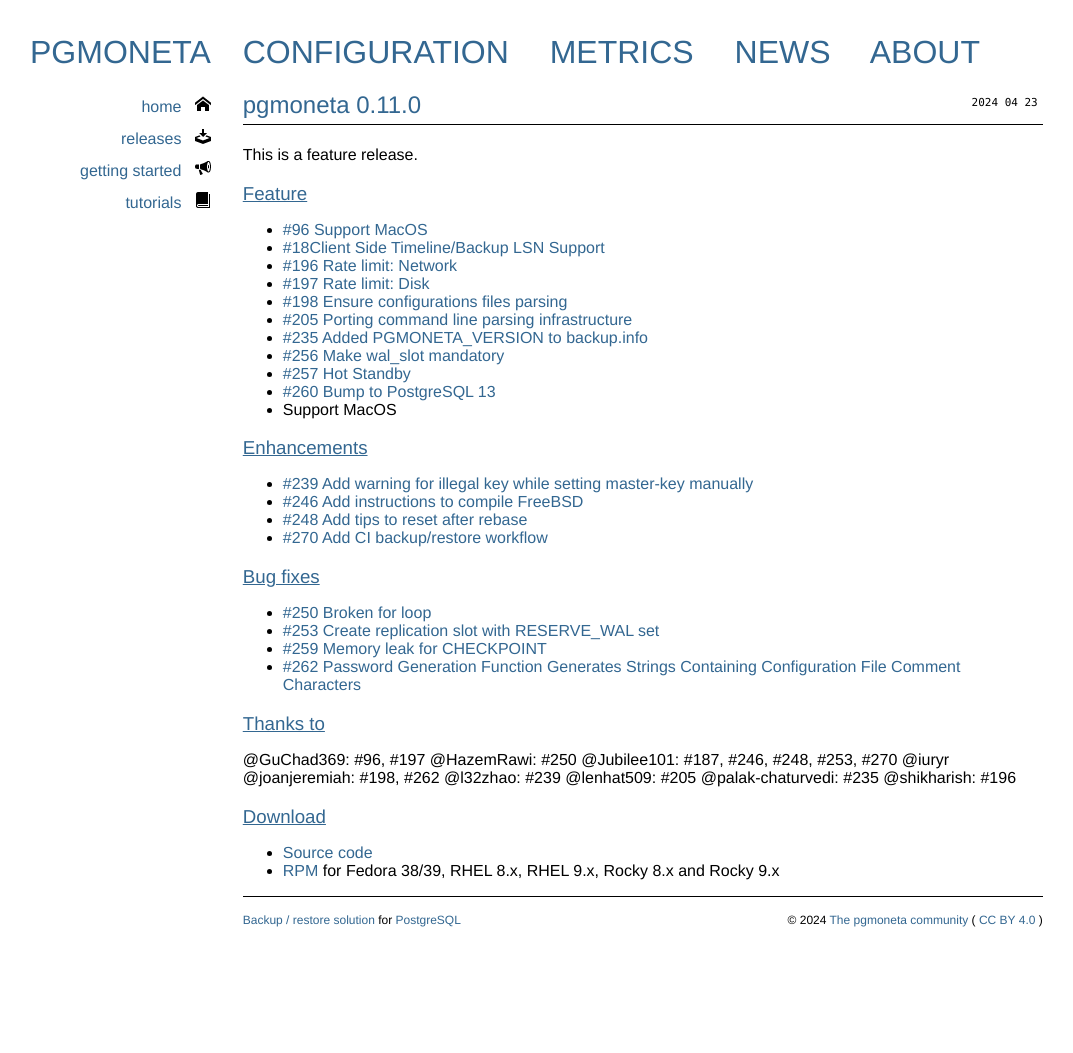
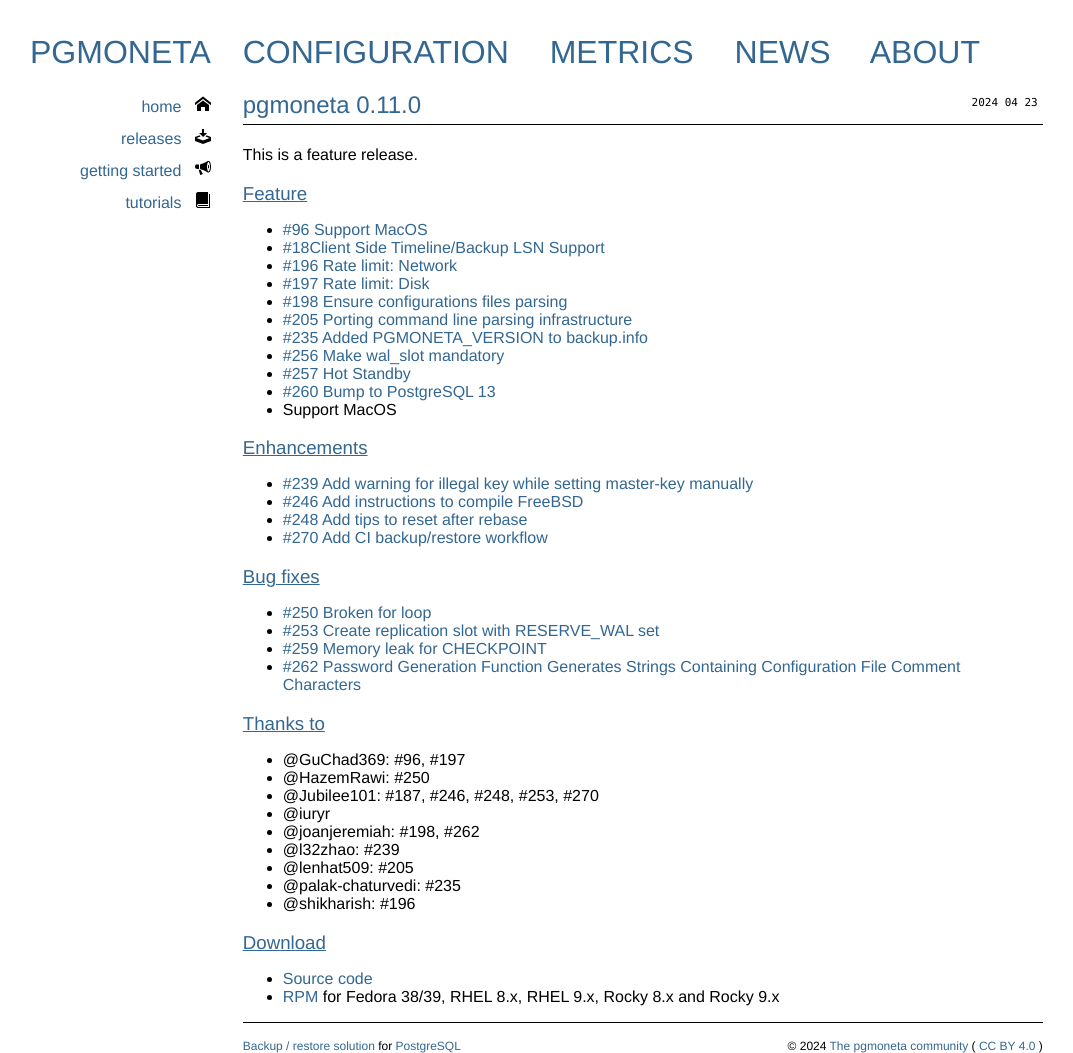
Before and after one commit to pgmoneta/pgmoneta.github.io, a Jekyll site: the page built from _posts/2024-04-23-pgmoneta-0.11.0.md, in a window 1280 px wide. Shown: the whole page, without its empty margins (10-1083 px from the left). Built offline with Jekyll 4.4.1, drawn with Linux system fonts in a browser that asks for light colours; some web fonts are replaced; before the commit the page ends 927 px from its top, so only the background shows below that.

Commit message:
Format list

```diff
--- a/_posts/2024-04-23-pgmoneta-0.11.0.md
+++ b/_posts/2024-04-23-pgmoneta-0.11.0.md
@@ -37,15 +37,15 @@ This is a feature release.
 
 ### Thanks to
 
-@GuChad369: #96, #197
-@HazemRawi: #250
-@Jubilee101: #187, #246, #248, #253, #270
-@iuryr
-@joanjeremiah: #198, #262
-@l32zhao: #239
-@lenhat509: #205
-@palak-chaturvedi: #235
-@shikharish: #196
+* @GuChad369: #96, #197
+* @HazemRawi: #250
+* @Jubilee101: #187, #246, #248, #253, #270
+* @iuryr
+* @joanjeremiah: #198, #262
+* @l32zhao: #239
+* @lenhat509: #205
+* @palak-chaturvedi: #235
+* @shikharish: #196
 
 ### Download
 
```
